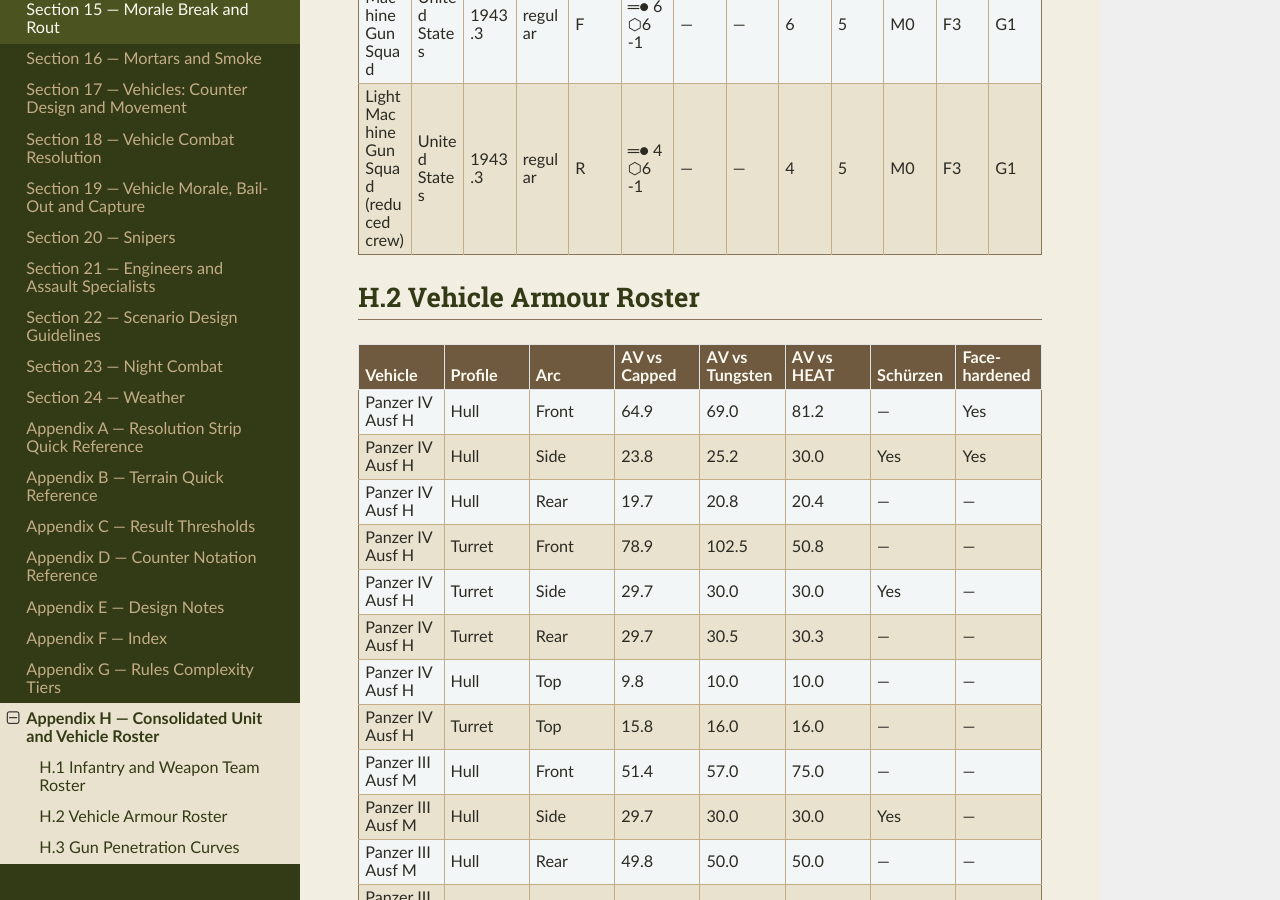
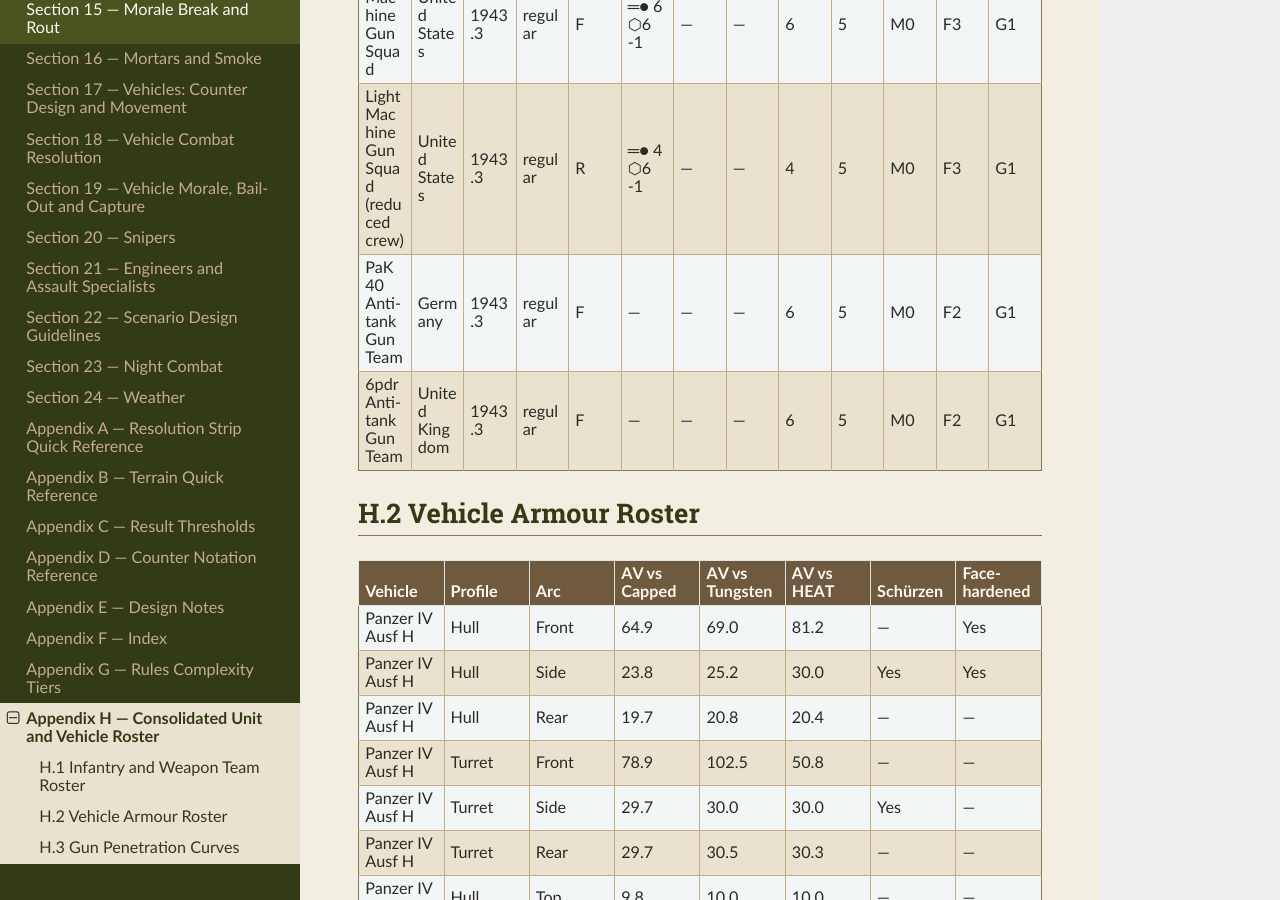
Before and after one commit to spugnoid/wdr-wargame, a Sphinx documentation site: the page built from docs/source/appendix_h__consolidated_roster.rst, in a window 1280 px wide and 900 px high, scrolled down 2945 px. Built offline with Sphinx 7.4.7 and the Read the Docs theme 3.1.0, drawn with Linux system fonts in a browser that asks for light colours.

Commit message:
Give the PaK 40 and 6pdr a printed weapon-team stat block
Both towed guns now have a units.csv row (blank weapon slots, since
their real attack goes through armor_calc/Rule 18.8.4, not this
pipeline's small-arms rFP model) so Defence/Morale/M#/F# compute via
the existing unit_defence()/unit_morale() formulas. G# and a reduced
crew face are left as open questions -- no formula or rule covers
either. Appendix H regenerated (24 infantry rows, up from 22).

Co-Authored-By: Claude Sonnet 5 <noreply@anthropic.com>
Claude-Session: https://claude.ai/code/session_01VtJjCjUvEHqtYBc2fWyN6q

```diff
--- a/docs/source/appendix_h__consolidated_roster.rst
+++ b/docs/source/appendix_h__consolidated_roster.rst
@@ -324,6 +324,32 @@ H.1  Infantry and Weapon Team Roster
      - 5
      - M0
      - F3
+     - G1
+   * - PaK 40 Anti-tank Gun Team
+     - Germany
+     - 1943.3
+     - regular
+     - F
+     - —
+     - —
+     - —
+     - 6
+     - 5
+     - M0
+     - F2
+     - G1
+   * - 6pdr Anti-tank Gun Team
+     - United Kingdom
+     - 1943.3
+     - regular
+     - F
+     - —
+     - —
+     - —
+     - 6
+     - 5
+     - M0
+     - F2
      - G1
 
 H.2  Vehicle Armour Roster
```
Also changed, not shown: docs/source/appendix_e__design_notes.rst (+13 -0 lines), docs/superpowers/specs/2026-09-10-rules-gap-audit.md (+34 -0 lines), counters/infantry_calc/README.md, 3 other files.
